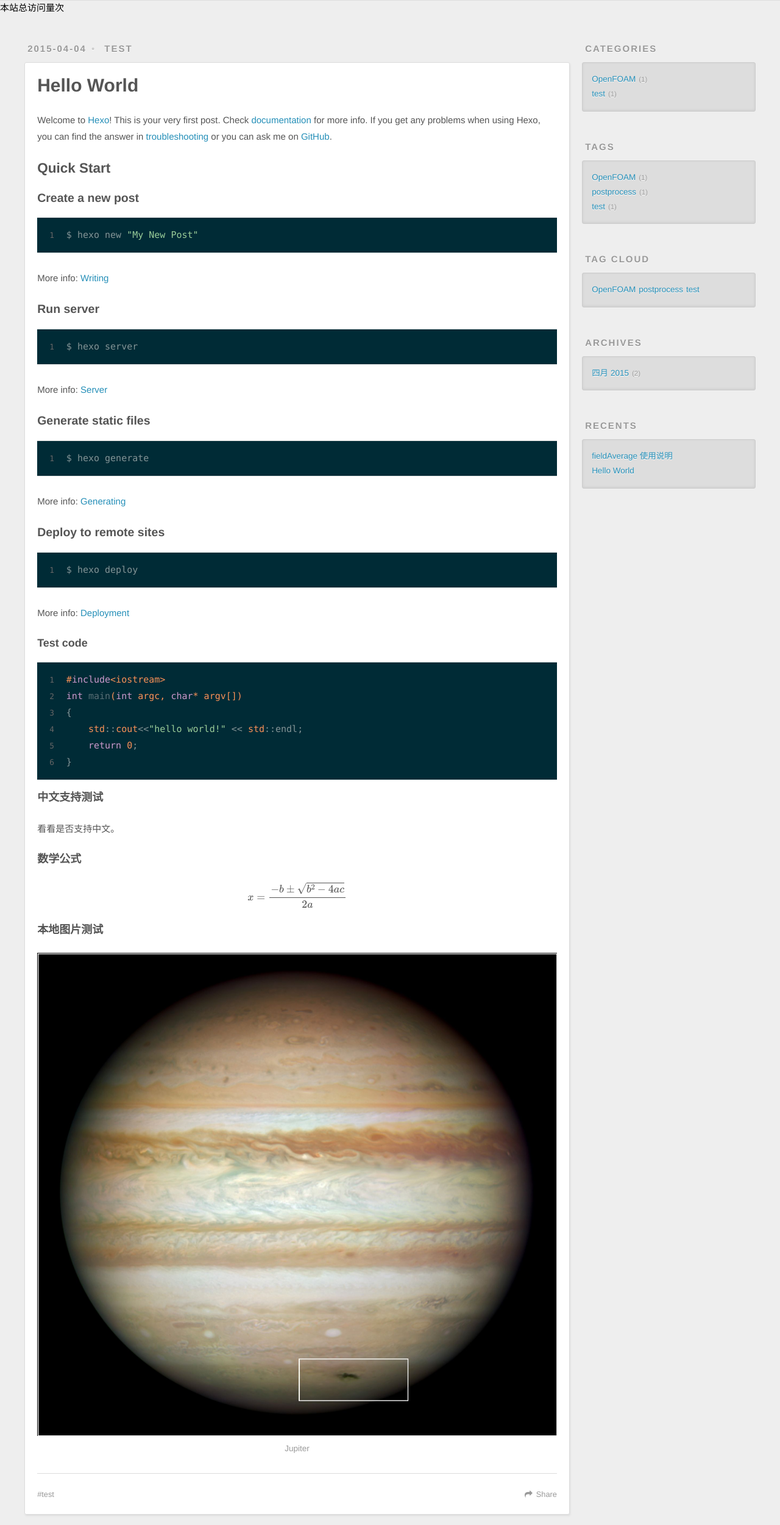
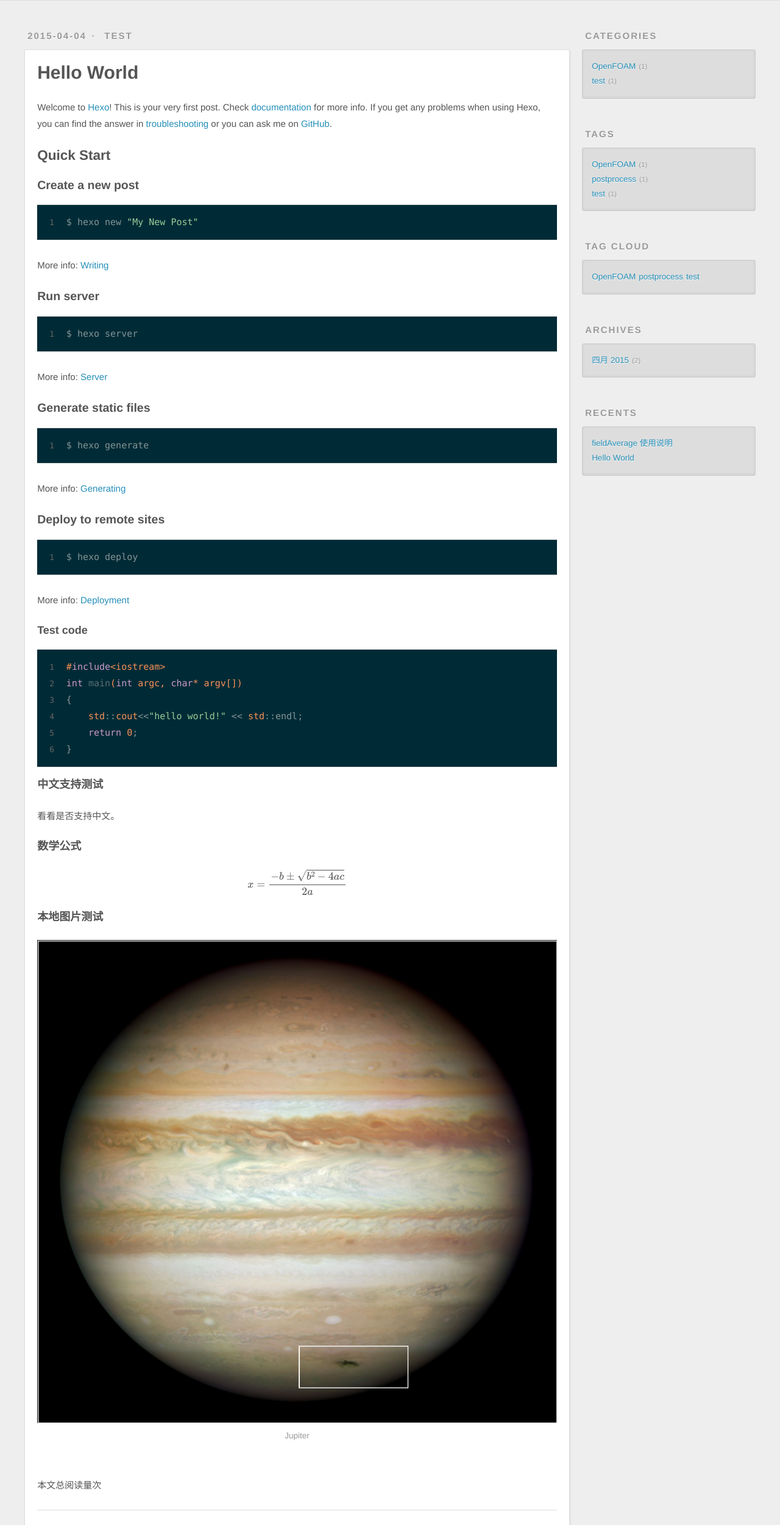
Before and after one commit to xiaopingqiu/xiaopingqiu.github.io, a plain HTML site: page 2015/04/04/hello-world/index.html in a window 1280 px wide. Shown: the part 300-2800 px from the top of the page at 61% size. Drawn offline with nearby package versions, Linux system fonts and the light colour scheme; some packages are replaced by stand-ins of ours; a script that the page names is missing.

Commit message:
Site updated: 2015-05-03 19:45:41

```diff
--- a/2015/04/04/hello-world/index.html
+++ b/2015/04/04/hello-world/index.html
@@ -84,9 +84,6 @@ ga('send', 'pageview');
 <script src="//libs.baidu.com/jquery/2.0.0/jquery.min.js"></script>
 <script src="//libs.useso.com/js/jquery/1.9.1/jquery.min.js"></script>
 
-<span id="busuanzi_container_site_pv">
-    本站总访问量<span id="busuanzi_value_site_pv"></span>次
-</span>
 
       <div class="outer">
         <section id="main"><article id="post-hello-world" class="article article-type-post" itemscope itemprop="blogPost">
@@ -128,6 +125,7 @@ ga('send', 'pageview');
 <h4 id="中文支持测试">中文支持测试</h4><p>看看是否支持中文。</p>
 <h4 id="数学公式">数学公式</h4><p>$$ x=\frac{-b\pm \sqrt{b^2-4ac}}{2a} $$</p>
 <h4 id="本地图片测试">本地图片测试</h4><p><img src="/image/juperter_impact.jpg" alt="Jupiter"></p>
+<p><span id="busuanzi_container_page_pv"><br>  本文总阅读量<span id="busuanzi_value_page_pv"></span>次<br></span></p>
 
 
     </div>
--- a/atom.xml
+++ b/atom.xml
@@ -85,6 +85,7 @@
 <h4 id="中文支持测试">中文支持测试</h4><p>看看是否支持中文。</p>
 <h4 id="数学公式">数学公式</h4><p>$$ x=\frac{-b\pm \sqrt{b^2-4ac}}{2a} $$</p>
 <h4 id="本地图片测试">本地图片测试</h4><p><img src="/image/juperter_impact.jpg" alt="Jupiter"></p>
+<p><span id="busuanzi_container_page_pv"><br>  本文总阅读量<span id="busuanzi_value_page_pv"></span>次<br></span></p>
 ]]></content>
     <summary type="html">
     <![CDATA[<p>Welcome to <a href="http://hexo.io/" target="_blank" rel="external">Hexo</a>! This is your very first post. Check <a href="http://hexo.io]]>
```
Also changed, not shown: 2015/04/12/fieldAverage/index.html (+0 -3 lines), archives/2015/04/index.html (+0 -3 lines), archives/2015/index.html (+0 -3 lines), archives/index.html (+0 -3 lines), categories/OpenFOAM/index.html (+0 -3 lines), categories/test/index.html (+0 -3 lines), index.html (+1 -3 lines), tags/OpenFOAM/index.html (+0 -3 lines), tags/postprocess/index.html (+0 -3 lines), tags/test/index.html (+0 -3 lines).
